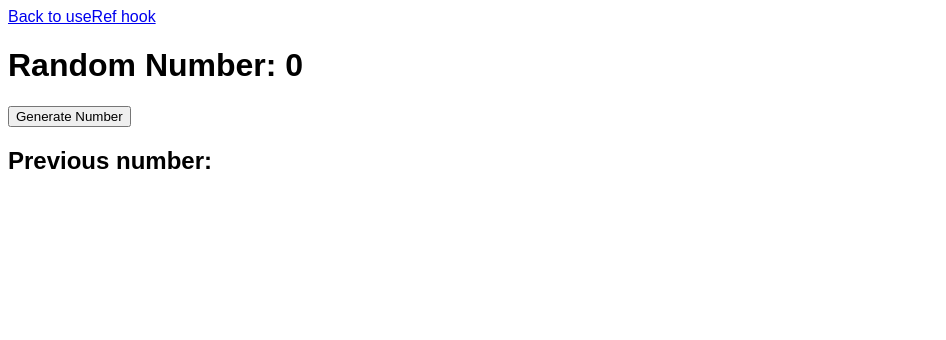
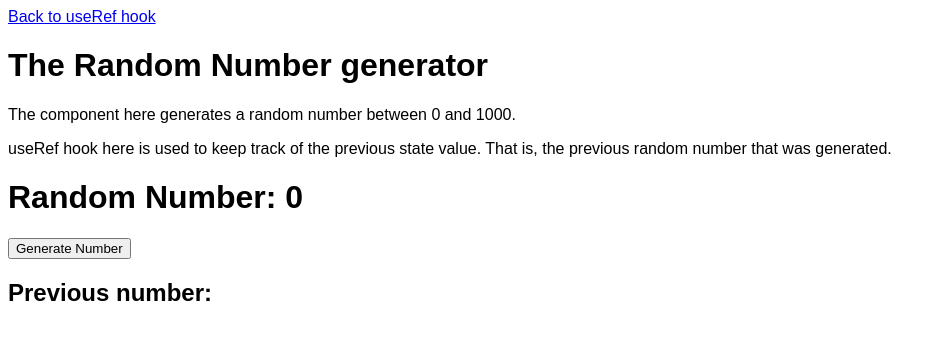
Before and after one commit to syedmustassim/React-Hooks-CheatSheet, a React (Create React App) app: page /useref/randomcounter in a window 1280 px wide. Shown: the top 340 px of the page, without its empty margins (0-946 px from the left). Built offline with nearby package versions, Linux system fonts and the light colour scheme.

Commit message:
feat: random number generator

```diff
--- a/src/useRef/RandomNumberCounter.js
+++ b/src/useRef/RandomNumberCounter.js
@@ -18,6 +18,10 @@ const RandomNumberGenerator = () => {
   return (
     <div>
       <Link to="/useref">Back to useRef hook</Link>
+      <h1>The Random Number generator</h1>
+      <p>The component here generates a random number between 0 and 1000.</p>
+      <p>useRef hook here is used to keep track of the previous state value. That is, the previous random number
+        that was generated. </p>
       <h1> Random Number: {count} </h1>
       <button onClick={generateNum}> Generate Number</button>
       {typeof previousValue.current !== "undefined" && (
```
